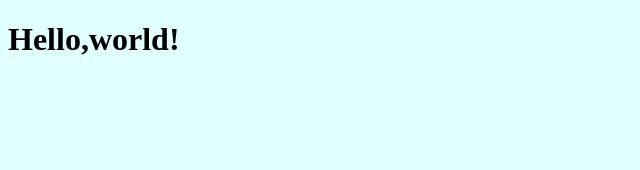
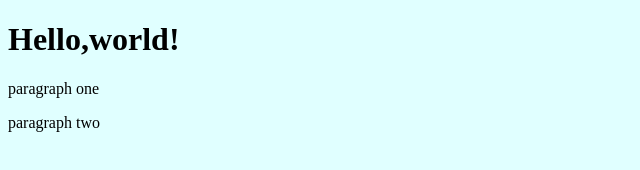
Before and after one commit to Dalek100/Git-Example, a plain HTML site: page index.html in a window 1280 px wide. Shown: the whole page, without its empty margins (0-640 px from the left). Drawn offline with Linux system fonts and the light colour scheme.

Commit message:
modify index.html

```diff
--- a/index.html
+++ b/index.html
@@ -13,6 +13,8 @@
 
 <body>
     <h1>Hello,world!</h1>
+    <p>paragraph one</p>
+    <p>paragraph two</p>
 </body>
 
 </html>
```
